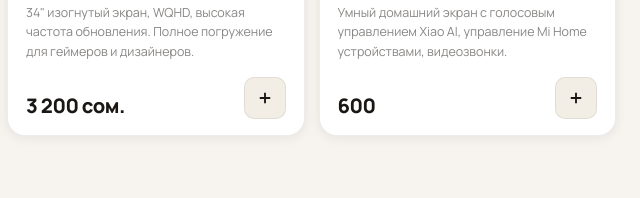
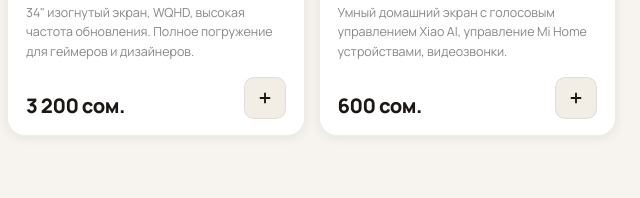
Before and after one commit to jkosimov806-creator/MiTexno123_, a plain HTML site: page index.html in a window 1280 px wide. Shown: the part 4282-4480 px from the top of the page, 640-1280 px from the left. Drawn offline with nearby package versions, Linux system fonts and the light colour scheme.

Commit message:
Update index.html

```diff
--- a/index.html
+++ b/index.html
@@ -616,7 +616,7 @@
         <div class="product-name">Умный дисплей Xiaomi Smart Home Screen 6</div>
         <div class="product-desc">Умный домашний экран с голосовым управлением Xiao AI, управление Mi Home устройствами, видеозвонки.</div>
         <div class="product-footer">
-          <div><div class="product-price">600</div></div>
+          <div><div class="product-price">600 сом.</div></div>
           <button class="add-to-cart" onclick="addToCart('mon4','Xiaomi Smart Home Screen 6',600,'🖥️')">
             <svg viewBox="0 0 24 24" stroke-width="2.5"><line x1="12" y1="5" x2="12" y2="19"/><line x1="5" y1="12" x2="19" y2="12"/></svg>
           </button>
```
